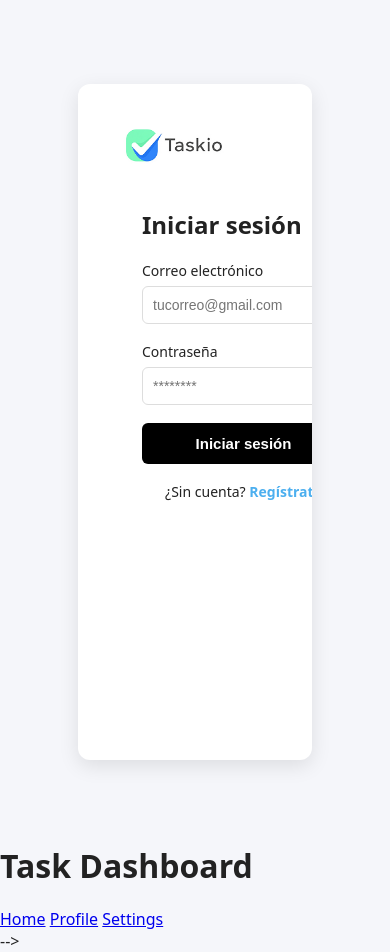
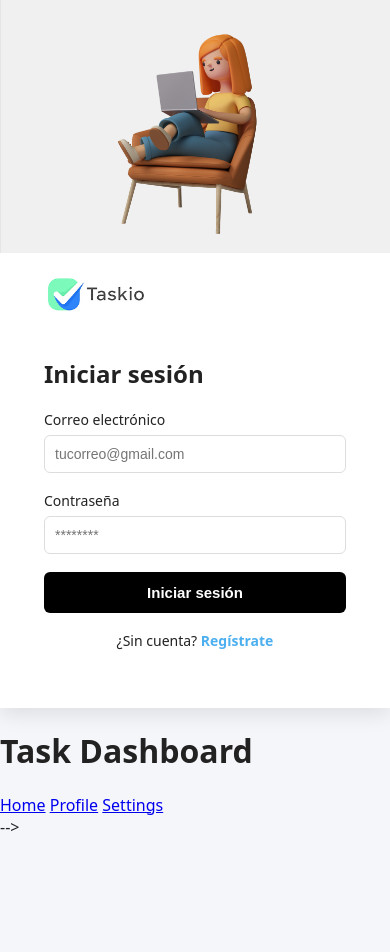
Before and after one commit to pi-mp1/mp1-frontend, a website built with Vite: page index.html in a window 390 px wide. After the commit the page ends 844 px from the top, so only its background shows below. Built offline with nearby package versions, Linux system fonts and the light colour scheme; no server answers.

Commit message:
Update auth layout responsive

```diff
--- a/src/layouts/auth.js
+++ b/src/layouts/auth.js
@@ -10,7 +10,7 @@ export function renderAuthLayout(innerHtml) {
           <img src="logo.jpg" alt="Taskio logo">
         </div>
 
-        <main id="content">
+        <main>
           ${innerHtml} <!-- Aquí entra el formulario (login, registro, etc.) -->
         </main>
       </section>
--- a/src/style.css
+++ b/src/style.css
@@ -1,3 +1,9 @@
+:root {
+  --breakpoint-sm: 320px;
+  --breakpoint-md: 768px;
+  --breakpoint-lg: 1024px;
+}
+
 body {
   font-family: system-ui, sans-serif;
   margin: 0;
--- a/src/styles/auth.css
+++ b/src/styles/auth.css
@@ -1,7 +1,7 @@
 section.auth-container {
   display: grid;
   grid-template-columns: 1fr 1fr;
-  width: 60vw;
+  width: 70vw;
   max-width: 1200px;
   height: 80vh;
   max-height: 800px;
@@ -13,7 +13,7 @@ section.auth-container {
 }
 
 section.auth-card {
-  padding: 40px;
+  padding: 50px 30px;
   display: flex;
   flex-direction: column;
   justify-content: center;
@@ -22,6 +22,7 @@ section.auth-card {
 div.logo {
   display: flex;
   align-items: center;
+  margin-left: 20px;
 }
 
 div.logo img {
@@ -37,7 +38,11 @@ div.logo img {
 
 .input-group.flex {
   flex-direction: row;
-  gap: 12px;
+  gap: 16px;
+}
+
+.input-group.flex input {
+  flex-grow: 1;
 }
 
 .input-group label {
@@ -104,3 +109,41 @@ div.logo img {
   width: 100%;
   object-fit: cover;
 }
+
+@media (max-width: 1024px) {
+  section.auth-container {
+    grid-template-columns: 1fr;
+    width: 100%;
+    max-width: 100%;
+    min-height: 100%;
+    height: auto;
+    margin: 0;
+    border-radius: 0;
+  }
+
+  section.auth-card {
+    padding: 20px;
+    order: 2;
+  }
+
+  .image-box {
+    height: 40dvh;
+    order: 1;
+  }
+
+  .image-box img {
+    object-fit: contain;
+  }
+}
+
+@media (max-width: 768px) {
+  .input-group.flex {
+    flex-direction: column;
+    gap: 18px;
+  }
+
+  .image-box {
+    height: 30dvh;
+    order: 1;
+  }
+}
```
